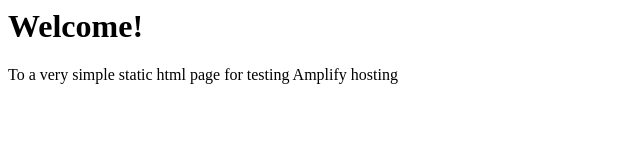
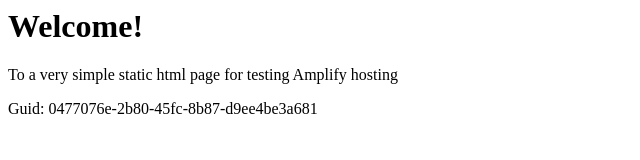
Before and after one commit to aws-aemilia-icn/Github-PR-Commit-Integration-Test-DoNotTouch-v1-prod-ap-northeast-2, a website: page src/index.html in a window 1280 px wide. Shown: the whole page, without its empty margins (0-640 px from the left). Drawn offline with Linux system fonts and the light colour scheme.

Commit message:
commit from integ tests

```diff
--- a/src/index.html
+++ b/src/index.html
@@ -1,3 +1,5 @@
+
+
 <html lang="en">
 
 <head>
@@ -10,6 +12,6 @@
 <body>
     <h1>Welcome!</h1>
     <p>To a very simple static html page for testing Amplify hosting</p>
-</body>
+    <p>Guid: 0477076e-2b80-45fc-8b87-d9ee4be3a681</p></body>
 
 </html>
```
